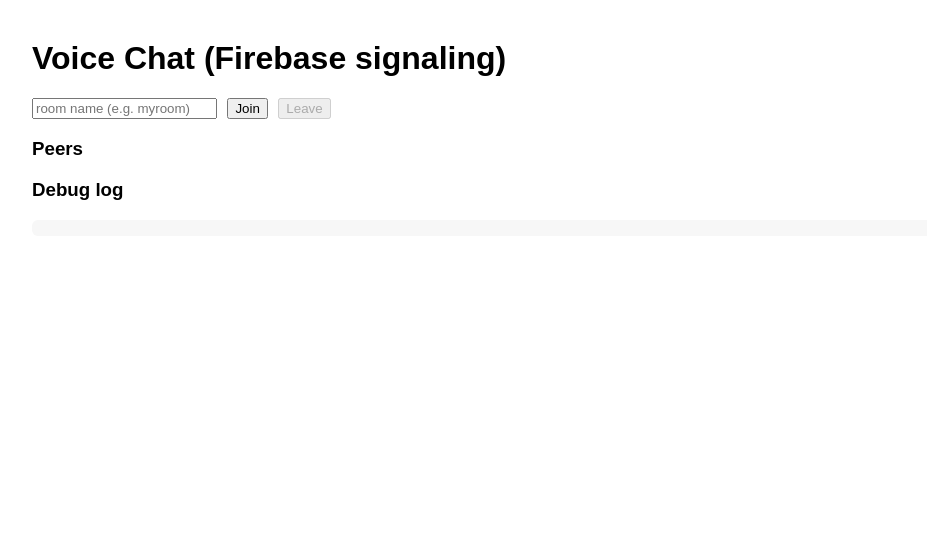
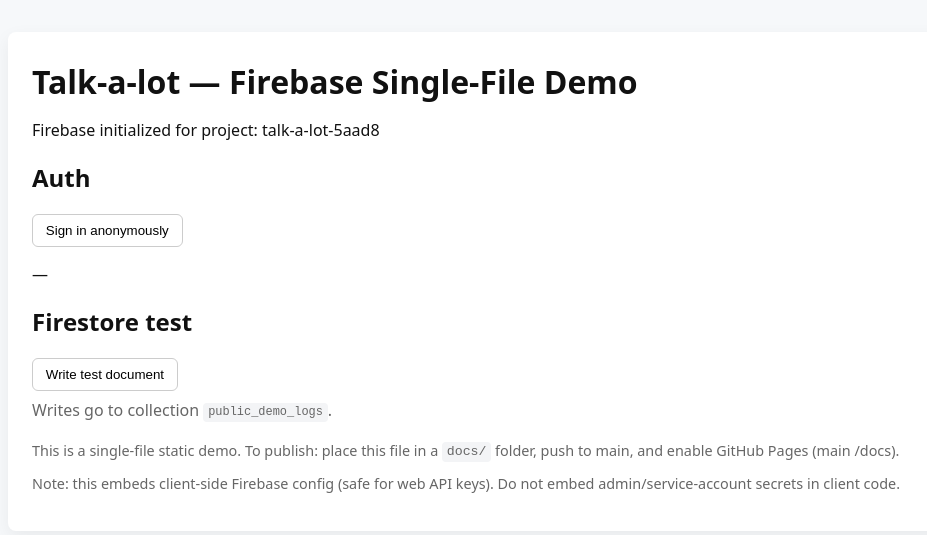
Before and after one commit to semze/talk-a-lot, a plain HTML site: page index.html in a window 1280 px wide. Shown: the whole page, without its empty margins (158-1085 px from the left). Drawn offline with Linux system fonts and the light colour scheme; no server answers.

Commit message:
Update title and restructure HTML layout

```diff
--- a/index.html
+++ b/index.html
@@ -1,42 +1,130 @@
 <!doctype html>
-<html>
+<html lang="en">
 <head>
   <meta charset="utf-8" />
-  <title>GitHub Pages Voice Chat (Firebase signaling)</title>
   <meta name="viewport" content="width=device-width,initial-scale=1" />
+  <title>Talk-a-lot — Demo</title>
   <style>
-    body { font-family: Arial, Helvetica, sans-serif; max-width: 900px; margin: 40px auto; padding: 0 16px; }
-    #controls { margin-bottom: 12px; }
-    #peers { margin-top: 12px; }
-    .peer { margin: 6px 0; }
-    audio { display: block; margin-top: 6px; }
-    button { margin-left: 6px; }
-    #log { white-space: pre-wrap; background:#f7f7f7; padding:8px; border-radius:6px; max-height:200px; overflow:auto; }
+    /* Minimal embedded styles so this is one file */
+    :root { --bg:#f6f8fa; --card:#fff; --muted:#666; --accent:#0366d6; }
+    body{font-family:system-ui, -apple-system, "Segoe UI", Roboto, "Helvetica Neue", Arial;margin:0;padding:2rem;background:var(--bg);color:#111}
+    main{max-width:900px;margin:0 auto;background:var(--card);padding:1.5rem;border-radius:8px;box-shadow:0 6px 18px rgba(0,0,0,0.06)}
+    h1{margin:.25rem 0}
+    section{margin-top:1rem}
+    button{padding:.5rem .8rem;border-radius:6px;border:1px solid #ccc;background:#fff;cursor:pointer}
+    button:hover{background:#f0f0f0}
+    footer{margin-top:1.25rem;font-size:.9rem;color:var(--muted)}
+    code{background:#f3f4f6;padding:.15rem .3rem;border-radius:4px;font-size:.92em}
+    .row{display:flex;gap:.5rem;flex-wrap:wrap;align-items:center}
   </style>
 </head>
 <body>
-  <h1>Voice Chat (Firebase signaling)</h1>
+  <main>
+    <h1>Talk-a-lot — Firebase Single-File Demo</h1>
+    <p id="status">Initializing Firebase...</p>
 
-  <div id="controls">
-    <input id="room" placeholder="room name (e.g. myroom)" />
-    <button id="joinBtn">Join</button>
-    <button id="leaveBtn" disabled>Leave</button>
-    <div id="status"></div>
-  </div>
+    <section>
+      <h2>Auth</h2>
+      <div class="row">
+        <button id="anonSignIn">Sign in anonymously</button>
+        <button id="signOut" style="display:none">Sign out</button>
+      </div>
+      <p id="userInfo">—</p>
+    </section>
 
-  <div id="peers">
-    <h3>Peers</h3>
-    <div id="peerList"></div>
-  </div>
+    <section>
+      <h2>Firestore test</h2>
+      <div class="row">
+        <button id="writeTest">Write test document</button>
+        <span id="writeResult" style="margin-left:.5rem;color:var(--muted)"></span>
+      </div>
+      <p style="margin-top:.5rem;color:var(--muted)">Writes go to collection <code>public_demo_logs</code>.</p>
+    </section>
 
-  <h3>Debug log</h3>
-  <div id="log"></div>
+    <footer>
+      <p>This is a single-file static demo. To publish: place this file in a <code>docs/</code> folder, push to main, and enable GitHub Pages (main /docs).</p>
+      <p style="color:var(--muted)">Note: this embeds client-side Firebase config (safe for web API keys). Do not embed admin/service-account secrets in client code.</p>
+    </footer>
+  </main>
 
-  <!-- Firebase (compat) -->
-  <script src="https://www.gstatic.com/firebasejs/9.22.1/firebase-app-compat.js"></script>
-  <script src="https://www.gstatic.com/firebasejs/9.22.1/firebase-database-compat.js"></script>
+  <script type="module">
+    // Firebase v9 modular via CDN
+    import { initializeApp } from "https://www.gstatic.com/firebasejs/9.22.2/firebase-app.js";
+    import { getAuth, signInAnonymously, onAuthStateChanged, signOut } from "https://www.gstatic.com/firebasejs/9.22.2/firebase-auth.js";
+    import { getFirestore, collection, addDoc, serverTimestamp } from "https://www.gstatic.com/firebasejs/9.22.2/firebase-firestore.js";
 
-  <!-- client code -->
-  <script src="client.js"></script>
+    // === EMBEDDED FIREBASE CONFIG (from your paste) ===
+    const firebaseConfig = {
+      apiKey: "AIzaSyD2Q2TDCQDVcmmhR7zzVVTMtBkaS40cOx0",
+      authDomain: "talk-a-lot-5aad8.firebaseapp.com",
+      projectId: "talk-a-lot-5aad8",
+      storageBucket: "talk-a-lot-5aad8.firebasestorage.app",
+      messagingSenderId: "373420699612",
+      appId: "1:373420699612:web:11f4470e6e0097b6576919",
+      measurementId: "G-P0VNPFJ2HD"
+    };
+    // ====================================================
+
+    // Initialize Firebase
+    const app = initializeApp(firebaseConfig);
+    const auth = getAuth(app);
+    const db = getFirestore(app);
+
+    // UI
+    const statusEl = document.getElementById('status');
+    const userInfoEl = document.getElementById('userInfo');
+    const anonBtn = document.getElementById('anonSignIn');
+    const signOutBtn = document.getElementById('signOut');
+    const writeBtn = document.getElementById('writeTest');
+    const writeResult = document.getElementById('writeResult');
+
+    statusEl.textContent = 'Firebase initialized for project: ' + (firebaseConfig.projectId || '(unknown)');
+
+    anonBtn.addEventListener('click', async () => {
+      anonBtn.disabled = true;
+      try {
+        await signInAnonymously(auth);
+      } catch (err) {
+        userInfoEl.textContent = 'Sign-in error: ' + err.message;
+      } finally { anonBtn.disabled = false; }
+    });
+
+    signOutBtn.addEventListener('click', async () => {
+      signOutBtn.disabled = true;
+      try { await signOut(auth); } catch (err) { userInfoEl.textContent = 'Sign-out error: ' + err.message; }
+      signOutBtn.disabled = false;
+    });
+
+    onAuthStateChanged(auth, user => {
+      if (user) {
+        userInfoEl.textContent = `Signed in — uid=${user.uid} (isAnonymous=${user.isAnonymous})`;
+        anonBtn.style.display = 'none';
+        signOutBtn.style.display = 'inline-block';
+      } else {
+        userInfoEl.textContent = 'Not signed in';
+        anonBtn.style.display = 'inline-block';
+        signOutBtn.style.display = 'none';
+      }
+    });
+
+    writeBtn.addEventListener('click', async () => {
+      writeResult.textContent = 'Writing…';
+      writeBtn.disabled = true;
+      try {
+        const ref = await addDoc(collection(db, 'public_demo_logs'), {
+          message: 'Hello from GitHub Pages demo',
+          createdAt: serverTimestamp()
+        });
+        writeResult.textContent = `Wrote: ${ref.id}`;
+      } catch (err) {
+        writeResult.textContent = 'Write failed: ' + err.message;
+      } finally {
+        writeBtn.disabled = false;
+      }
+    });
+
+    // quick console helper
+    console.log('Firebase initialized (client):', { projectId: firebaseConfig.projectId });
+  </script>
 </body>
 </html>
```
